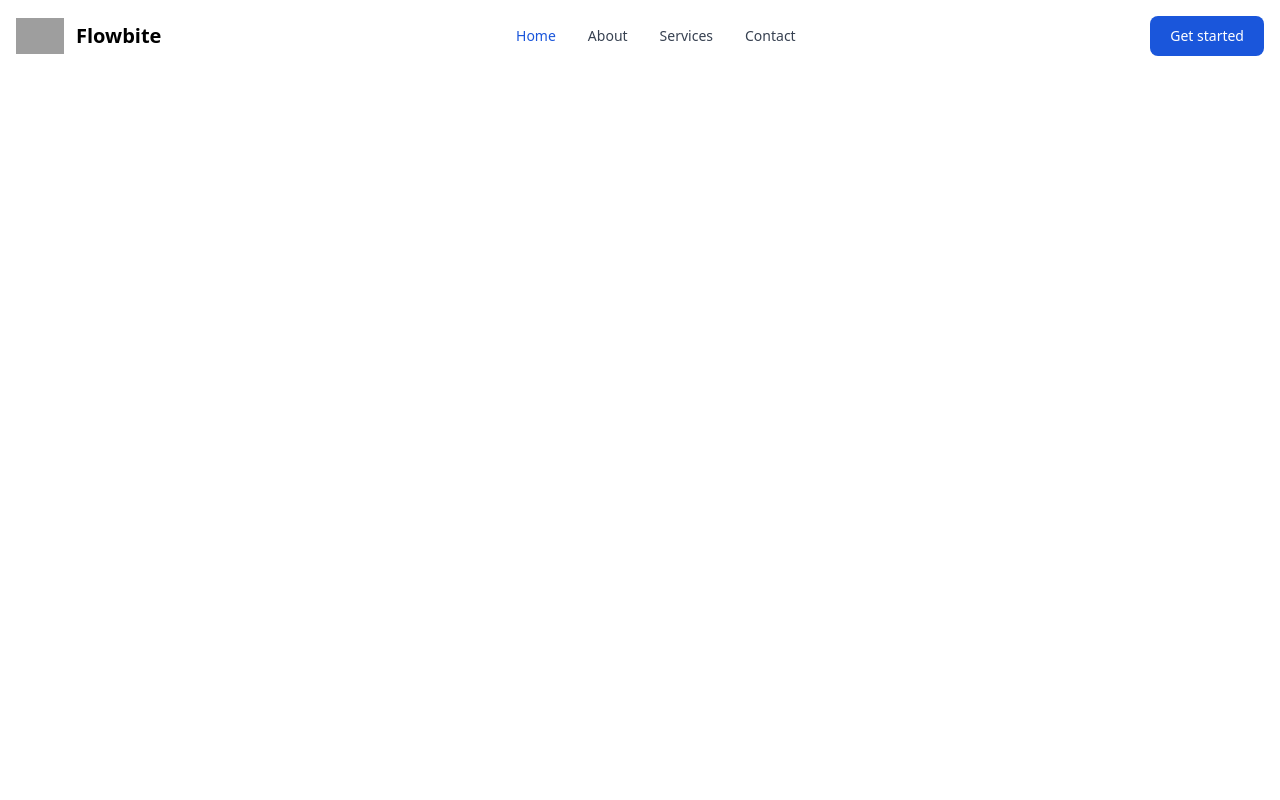
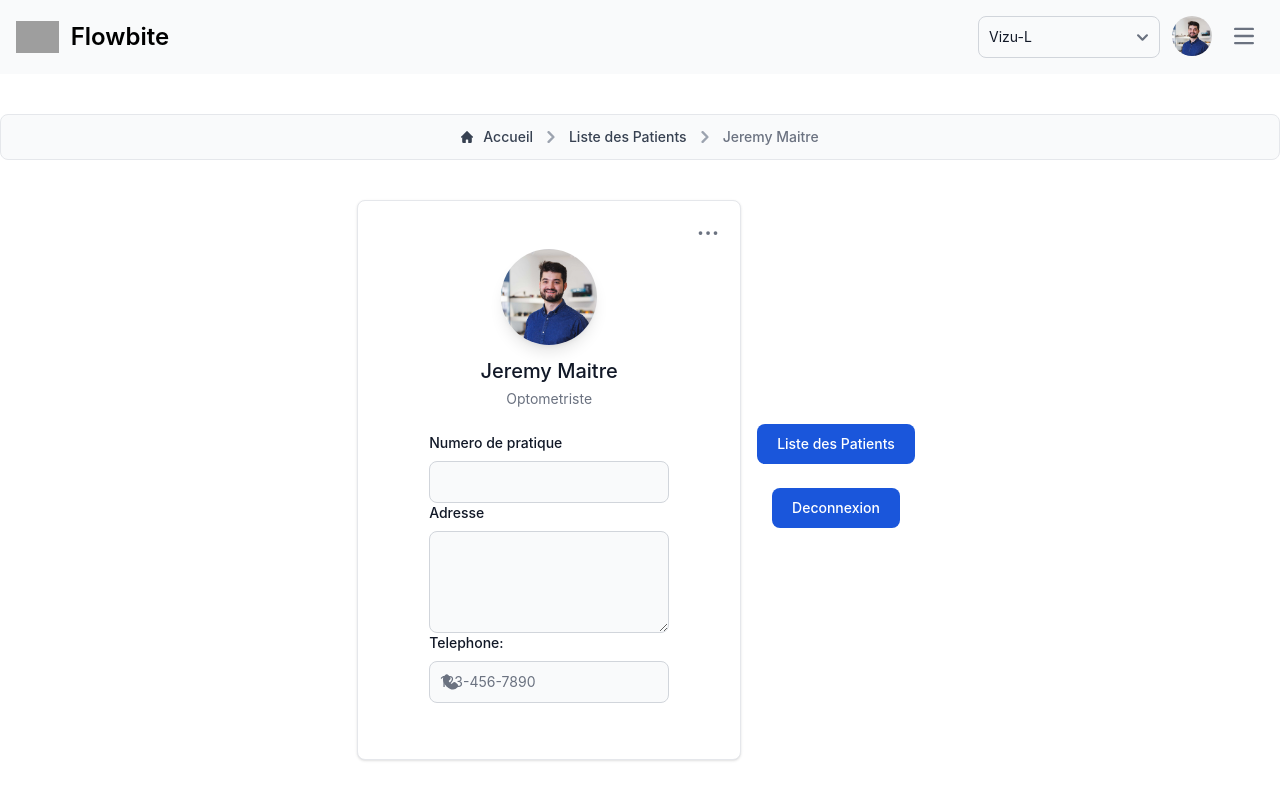
Before and after one commit to MathieuHoude/OptoGo, a Flask app: page / in a window 1280 px wide. Run offline with Flask 3, Linux system fonts and the light colour scheme; style sheets or scripts are compiled from the project's sources; some libraries are stand-ins or nearby versions; grey boxes are pictures that could not be loaded.

Commit message:
1er commit de mise en place des components reutilisable

```diff
--- a/requirements.txt
+++ b/requirements.txt
@@ -1,3 +1,4 @@
 flask==3.0.2
 mysql-connector-python==8.3.0
 python-dotenv==0.20.0
+fontawesomefree==6.5.1
--- /dev/null
+++ b/templates/breadcrumb.html
@@ -0,0 +1,35 @@
+
+<nav class="flex justify-center  px-5 py-3 text-gray-700 border border-gray-200 rounded-lg bg-gray-50 dark:bg-gray-800 dark:border-gray-700" aria-label="Breadcrumb">
+  <ol class="inline-flex items-center space-x-1 md:space-x-2 rtl:space-x-reverse">
+
+    <!--1ere partie - On va sans doute ajouter des condition selon les routes -->
+    <li class="inline-flex items-center">
+      <a href="#" class="inline-flex items-center text-sm font-medium text-gray-700 hover:text-blue-600 dark:text-gray-400 dark:hover:text-white">
+        <svg class="w-3 h-3 me-2.5" aria-hidden="true" xmlns="http://www.w3.org/2000/svg" fill="currentColor" viewBox="0 0 20 20">
+          <path d="m19.707 9.293-2-2-7-7a1 1 0 0 0-1.414 0l-7 7-2 2a1 1 0 0 0 1.414 1.414L2 10.414V18a2 2 0 0 0 2 2h3a1 1 0 0 0 1-1v-4a1 1 0 0 1 1-1h2a1 1 0 0 1 1 1v4a1 1 0 0 0 1 1h3a2 2 0 0 0 2-2v-7.586l.293.293a1 1 0 0 0 1.414-1.414Z"/>
+        </svg>
+        Accueil
+      </a>
+    </li>
+     <!--2eme partie - On va sans doute ajouter des condition selon les routes -->
+   <li>
+      <div class="flex items-center">
+        <svg class="rtl:rotate-180 block w-3 h-3 mx-1 text-gray-400 " aria-hidden="true" xmlns="http://www.w3.org/2000/svg" fill="none" viewBox="0 0 6 10">
+          <path stroke="currentColor" stroke-linecap="round" stroke-linejoin="round" stroke-width="2" d="m1 9 4-4-4-4"/>
+        </svg>
+        <a href="#" class="ms-1 text-sm font-medium text-gray-700 hover:text-blue-600 md:ms-2 dark:text-gray-400 dark:hover:text-white">Liste des Patients</a>
+      </div>
+    </li>
+     <!--3eme partie - On va sans doute ajouter des condition selon les routes -->
+    <li aria-current="page">
+      <div class="flex items-center">
+        <svg class="rtl:rotate-180  w-3 h-3 mx-1 text-gray-400" aria-hidden="true" xmlns="http://www.w3.org/2000/svg" fill="none" viewBox="0 0 6 10">
+          <path stroke="currentColor" stroke-linecap="round" stroke-linejoin="round" stroke-width="2" d="m1 9 4-4-4-4"/>
+        </svg>
+        <span class="ms-1 text-sm font-medium text-gray-500 md:ms-2 dark:text-gray-400">Jeremy Maitre</span>
+      </div>
+    </li>
+  </ol>
+</nav>
+
+<script src="https://cdnjs.cloudflare.com/ajax/libs/flowbite/2.2.1/flowbite.min.js"></script>
--- /dev/null
+++ b/templates/clinicSelection.html
@@ -0,0 +1,12 @@
+<form class="max-w-sm mx-auto mr-3">
+    <label for="clinic_select" class="sr-only">Underline select</label>
+    <select id="clinic_select"
+            class="bg-gray-50 border border-gray-300 text-gray-900 text-sm rounded-lg focus:ring-blue-500 focus:border-blue-500 block w-full p-2.5 dark:bg-gray-700 dark:border-gray-600 dark:placeholder-gray-400 dark:text-white dark:focus:ring-blue-500 dark:focus:border-blue-500">
+        <option>Vizu-L</option>
+        <option>Voskins</option>
+        <option>New-Look St-Denis</option>
+    </select>
+</form>
+
+  <!-- JS pour faire fonctionner Flowbite -->
+<script src="https://cdnjs.cloudflare.com/ajax/libs/flowbite/2.2.1/flowbite.min.js"></script>
--- a/templates/index.html
+++ b/templates/index.html
@@ -7,57 +7,38 @@
     <meta name="viewport" content="width=device-width, initial-scale=1.0">
     <title>Flowbite Flask</title>
     <link rel="stylesheet" href="{{url_for('static',filename='dist/css/output.css')}}">
+    <link rel="stylesheet" href="https://cdnjs.cloudflare.com/ajax/libs/font-awesome/5.15.4/css/all.min.css">
+    <link href="https://cdnjs.cloudflare.com/ajax/libs/flowbite/2.3.0/flowbite.min.css" rel="stylesheet"/>
 </head>
 
 <body>
-    <nav class="bg-white border-gray-200 px-2 sm:px-4 py-2.5 rounded dark:bg-gray-900">
-        <div class="container flex flex-wrap items-center justify-between mx-auto">
-            <a href="https://flowbite.com/" class="flex items-center">
-                <img src="https://flowbite.com/docs/images/logo.svg" class="h-6 mr-3 sm:h-9" alt="Flowbite Logo">
-                <span class="self-center text-xl font-semibold whitespace-nowrap dark:text-white">Flowbite</span>
-            </a>
-            <div class="flex md:order-2">
-                <button type="button"
-                    class="text-white bg-blue-700 hover:bg-blue-800 focus:ring-4 focus:outline-none focus:ring-blue-300 font-medium rounded-lg text-sm px-5 py-2.5 text-center mr-3 md:mr-0 dark:bg-blue-600 dark:hover:bg-blue-700 dark:focus:ring-blue-800">Get
-                    started</button>
-                <button data-collapse-toggle="navbar-cta" type="button"
-                    class="inline-flex items-center p-2 text-sm text-gray-500 rounded-lg md:hidden hover:bg-gray-100 focus:outline-none focus:ring-2 focus:ring-gray-200 dark:text-gray-400 dark:hover:bg-gray-700 dark:focus:ring-gray-600"
-                    aria-controls="navbar-cta" aria-expanded="false">
-                    <span class="sr-only">Open main menu</span>
-                    <svg class="w-6 h-6" aria-hidden="true" fill="currentColor" viewBox="0 0 20 20"
-                        xmlns="http://www.w3.org/2000/svg">
-                        <path fill-rule="evenodd"
-                            d="M3 5a1 1 0 011-1h12a1 1 0 110 2H4a1 1 0 01-1-1zM3 10a1 1 0 011-1h12a1 1 0 110 2H4a1 1 0 01-1-1zM3 15a1 1 0 011-1h12a1 1 0 110 2H4a1 1 0 01-1-1z"
-                            clip-rule="evenodd"></path>
-                    </svg>
-                </button>
-            </div>
-            <div class="items-center justify-between hidden w-full md:flex md:w-auto md:order-1" id="navbar-cta">
-                <ul
-                    class="flex flex-col p-4 mt-4 border border-gray-100 rounded-lg bg-gray-50 md:flex-row md:space-x-8 md:mt-0 md:text-sm md:font-medium md:border-0 md:bg-white dark:bg-gray-800 md:dark:bg-gray-900 dark:border-gray-700">
-                    <li>
-                        <a href="#"
-                            class="block py-2 pl-3 pr-4 text-white bg-blue-700 rounded md:bg-transparent md:text-blue-700 md:p-0 dark:text-white"
-                            aria-current="page">Home</a>
-                    </li>
-                    <li>
-                        <a href="#"
-                            class="block py-2 pl-3 pr-4 text-gray-700 rounded hover:bg-gray-100 md:hover:bg-transparent md:hover:text-blue-700 md:p-0 md:dark:hover:text-white dark:text-gray-400 dark:hover:bg-gray-700 dark:hover:text-white md:dark:hover:bg-transparent dark:border-gray-700">About</a>
-                    </li>
-                    <li>
-                        <a href="#"
-                            class="block py-2 pl-3 pr-4 text-gray-700 rounded hover:bg-gray-100 md:hover:bg-transparent md:hover:text-blue-700 md:p-0 md:dark:hover:text-white dark:text-gray-400 dark:hover:bg-gray-700 dark:hover:text-white md:dark:hover:bg-transparent dark:border-gray-700">Services</a>
-                    </li>
-                    <li>
-                        <a href="#"
-                            class="block py-2 pl-3 pr-4 text-gray-700 rounded hover:bg-gray-100 md:hover:bg-transparent md:hover:text-blue-700 md:p-0 md:dark:hover:text-white dark:text-gray-400 dark:hover:bg-gray-700 dark:hover:text-white md:dark:hover:bg-transparent dark:border-gray-700">Contact</a>
-                    </li>
-                </ul>
-            </div>
+<div id="nav-bar" class="mb-10">
+    {% include "navbar.html" %}
+</div>
+
+<div id="breadcrumb" class="mb-10">
+    {% include "breadcrumb.html" %}
+</div>
+
+<div class="flex justify-center space-x-4">
+    <div id="optometrist-card" class="w-96">{% include "optometrist_card.html" %}</div>
+    <div class=" flex flex-col items-center justify-center space-y-4">
+
+        <div>
+            <button type="button"
+                    class="text-white bg-blue-700 hover:bg-blue-800 focus:ring-4 focus:ring-blue-300 font-medium rounded-lg text-sm px-5 py-2.5 me-2 mb-2 dark:bg-blue-600 dark:hover:bg-blue-700 focus:outline-none dark:focus:ring-blue-800">
+                Liste des Patients
+            </button>
         </div>
-    </nav>
+        <div>
+            <button type="button"
+                    class=" text-white bg-blue-700 hover:bg-blue-800 focus:ring-4 focus:ring-blue-300 font-medium rounded-lg text-sm px-5 py-2.5 me-2 mb-2 dark:bg-blue-600 dark:hover:bg-blue-700 focus:outline-none dark:focus:ring-blue-800">
+                Deconnexion
+            </button>
+        </div>
+    </div>
+</div>
 
-    <script src="https://cdnjs.cloudflare.com/ajax/libs/flowbite/2.2.1/flowbite.min.js"></script>
 </body>
 
 </html>
--- /dev/null
+++ b/templates/navbar.html
@@ -0,0 +1,43 @@
+<nav class="border-gray-200 bg-gray-50 dark:bg-gray-800 dark:border-gray-700">
+    <div class="max-w-screen-xl flex flex-wrap items-center justify-between mx-auto p-4">
+        <a class="flex items-center space-x-3 rtl:space-x-reverse" href="#">
+            <img alt="Flowbite Logo" class="h-8" src="https://flowbite.com/docs/images/logo.svg"/>
+            <span class="self-center text-2xl font-semibold whitespace-nowrap dark:text-white">Flowbite</span>
+        </a>
+
+        <div class="flex">
+            <!-- Selection des cliniques, on pourra changer au besoins quand on aura le back -->
+            {% include "clinicSelection.html" %}
+            <!-- Avatar via Gravatar -->
+            <img class="mr-3 w-10 h-10 rounded-full" src="/static/assets/jeremy_maitre.png"/>
+            <button aria-controls="navbar-hamburger" aria-expanded="false"
+                    class="inline-flex items-center justify-center p-2 w-10 h-10 text-sm text-gray-500 rounded-lg hover:bg-gray-100 focus:outline-none focus:ring-2 focus:ring-gray-200 dark:text-gray-400 dark:hover:bg-gray-700 dark:focus:ring-gray-600"
+                    data-collapse-toggle="navbar-hamburger" type="button">
+                <span class="sr-only">Open main menu</span>
+                <svg class="w-5 h-5" aria-hidden="true" xmlns="http://www.w3.org/2000/svg" fill="none"
+                     viewBox="0 0 17 14">
+                    <path stroke="currentColor" stroke-linecap="round" stroke-linejoin="round" stroke-width="2"
+                          d="M1 1h15M1 7h15M1 13h15"/>
+                </svg>
+            </button>
+        </div>
+
+        <!-- Simple hamburger de flowbite qu'on pourra custom -->
+        <div class="hidden w-full" id="navbar-hamburger">
+            <ul class="flex flex-col font-medium mt-4 rounded-lg bg-gray-50 dark:bg-gray-800 dark:border-gray-700">
+                <li>
+                    <a aria-current="page" class="block py-2 px-3 text-white bg-blue-700 rounded dark:bg-blue-600"
+                       href="#">Liste des Patients</a>
+                </li>
+                <li>
+                    <a class="block py-2 px-3 text-gray-900 rounded hover:bg-gray-100 dark:text-gray-400 dark:hover:bg-gray-700 dark:hover:text-white"
+                       href="#">Deconnexion</a>
+                </li>
+            </ul>
+        </div>
+
+
+    </div>
+</nav>
+  <!-- JS pour faire fonctionner Flowbite -->
+<script src="https://cdnjs.cloudflare.com/ajax/libs/flowbite/2.2.1/flowbite.min.js"></script>
--- /dev/null
+++ b/templates/optometrist_card.html
@@ -0,0 +1,118 @@
+<div class="w-full max-w-sm bg-white border border-gray-200 rounded-lg shadow dark:bg-gray-800 dark:border-gray-700">
+    <div class="flex justify-end px-4 pt-4">
+        <button id="dropdownButton" data-dropdown-toggle="dropdown"
+                class="inline-block text-gray-500 dark:text-gray-400 hover:bg-gray-100 dark:hover:bg-gray-700 focus:ring-4 focus:outline-none focus:ring-gray-200 dark:focus:ring-gray-700 rounded-lg text-sm p-1.5"
+                type="button">
+            <span class="sr-only">Open dropdown</span>
+            <svg class="w-5 h-5" aria-hidden="true" xmlns="http://www.w3.org/2000/svg" fill="currentColor"
+                 viewBox="0 0 16 3">
+                <path d="M2 0a1.5 1.5 0 1 1 0 3 1.5 1.5 0 0 1 0-3Zm6.041 0a1.5 1.5 0 1 1 0 3 1.5 1.5 0 0 1 0-3ZM14 0a1.5 1.5 0 1 1 0 3 1.5 1.5 0 0 1 0-3Z"/>
+            </svg>
+        </button>
+        <!-- Dropdown menu -->
+        <div id="dropdown"
+             class="z-10 hidden text-base list-none bg-white divide-y divide-gray-100 rounded-lg shadow w-44 dark:bg-gray-700">
+            <ul class="py-2" aria-labelledby="dropdownButton">
+                <li>
+                    <a id="editButton"
+                       href="#"
+                       class="block px-4 py-2 text-sm text-gray-700 hover:bg-gray-100 dark:hover:bg-gray-600 dark:text-gray-200 dark:hover:text-white">Editer</a>
+                </li>
+            </ul>
+        </div>
+    </div>
+    <div class="flex flex-col items-center pb-10">
+        <img class="w-24 h-24 mb-3 rounded-full shadow-lg" src="/static/assets/jeremy_maitre.png" alt="Jeremy Maitre"/>
+        <h5 class="mb-1 text-xl font-medium text-gray-900 dark:text-white">Jeremy Maitre</h5>
+        <span class="text-sm text-gray-500 dark:text-gray-400">Optometriste</span>
+        <div class="flex mt-4 md:mt-6">
+
+            <form class="max-w-sm mx-auto">
+                <div>
+                    <label for="opto-number-input" class="block mb-2 text-sm font-medium text-gray-900 dark:text-white">Numero
+                        de pratique</label>
+                    <input readonly type="number" id="opto-number-input" aria-describedby="helper-text-explanation"
+                           class="bg-gray-50 border border-gray-300 text-gray-900 text-sm rounded-lg focus:ring-blue-500 focus:border-blue-500 block w-full p-2.5 dark:bg-gray-700 dark:border-gray-600 dark:placeholder-gray-400 dark:text-white dark:focus:ring-blue-500 dark:focus:border-blue-500"
+                           required/>
+                </div>
+                <div>
+                    <label for="adresse-input"
+                           class="block mb-2 text-sm font-medium text-gray-900 dark:text-white">Adresse</label>
+                    <textarea readonly id="adresse-input" rows="4"
+                              class="block p-2.5 w-full text-sm text-gray-900 bg-gray-50 rounded-lg border border-gray-300 focus:ring-blue-500 focus:border-blue-500 dark:bg-gray-700 dark:border-gray-600 dark:placeholder-gray-400 dark:text-white dark:focus:ring-blue-500 dark:focus:border-blue-500"></textarea>
+                </div>
+                <div>
+
+                    <label for="phone-input" class="block mb-2 text-sm font-medium text-gray-900 dark:text-white">Telephone:</label>
+                    <div class="relative">
+                        <div class="absolute inset-y-0 start-0 top-0 flex items-center ps-3.5 pointer-events-none">
+                            <svg class="w-4 h-4 text-gray-500 dark:text-gray-400" aria-hidden="true"
+                                 xmlns="http://www.w3.org/2000/svg" fill="currentColor" viewBox="0 0 19 18">
+                                <path d="M18 13.446a3.02 3.02 0 0 0-.946-1.985l-1.4-1.4a3.054 3.054 0 0 0-4.218 0l-.7.7a.983.983 0 0 1-1.39 0l-2.1-2.1a.983.983 0 0 1 0-1.389l.7-.7a2.98 2.98 0 0 0 0-4.217l-1.4-1.4a2.824 2.824 0 0 0-4.218 0c-3.619 3.619-3 8.229 1.752 12.979C6.785 16.639 9.45 18 11.912 18a7.175 7.175 0 0 0 5.139-2.325A2.9 2.9 0 0 0 18 13.446Z"/>
+                            </svg>
+                        </div>
+                        <input readonly type="text" id="phone-input" aria-describedby="helper-text-explanation"
+                               class="bg-gray-50 border border-gray-300 text-gray-900 text-sm rounded-lg focus:ring-blue-500 focus:border-blue-500 block w-full ps-10 p-2.5  dark:bg-gray-700 dark:border-gray-600 dark:placeholder-gray-400 dark:text-white dark:focus:ring-blue-500 dark:focus:border-blue-500"
+                               pattern="[0-9]{3}-[0-9]{3}-[0-9]{4}" placeholder="123-456-7890" required/>
+                    </div>
+                </div>
+                <div class="flex justify-end px-4 pt-4">
+                    <button id="saveButton"
+                            class="hidden bg-blue-500 hover:bg-blue-700 text-white font-bold py-2 px-4 rounded mt-4">
+                        Enregistrer
+                    </button>
+                </div>
+            </form>
+
+        </div>
+    </div>
+</div>
+
+<script>
+    document.addEventListener('DOMContentLoaded', function () {
+        const editButton = document.getElementById('editButton');
+        const saveButton = document.getElementById('saveButton');
+        const numberInput = document.getElementById('opto-number-input');
+        const adresseInput = document.getElementById('adresse-input');
+        const phoneInput = document.getElementById('phone-input');
+
+        let numberInputValue; // ici on pourra ensuite recuperer les valeurs de l'opto
+        let adresseInputValue; // ici on pourra ensuite recuperer les valeurs de l'opto
+        let phoneInputValue; // ici on pourra ensuite recuperer les valeurs de l'opto
+
+        editButton.addEventListener('click', function () {
+            if (saveButton.classList.contains('hidden')) {
+                saveButton.classList.remove('hidden');
+
+                numberInputValue = numberInput.value;
+                adresseInputValue = adresseInput.value;
+                phoneInputValue = phoneInput.value;
+
+                numberInput.removeAttribute('readonly');
+                adresseInput.removeAttribute('readonly');
+                phoneInput.removeAttribute('readonly');
+            } else {
+                saveButton.classList.add('hidden');
+            }
+        });
+
+        saveButton.addEventListener('click', function () {
+            saveButton.classList.add('hidden');
+
+            numberInputValue = numberInput.value;
+            adresseInputValue = adresseInput.value;
+            phoneInputValue = phoneInput.value;
+
+            numberInput.placeholder = numberInputValue;
+            adresseInput.placeholder = adresseInputValue;
+            phoneInput.placeholder = phoneInputValue;
+
+            numberInput.setAttribute('readonly', 'readonly');
+            adresseInput.setAttribute('readonly', 'readonly');
+            phoneInput.setAttribute('readonly', 'readonly');
+        });
+    });
+</script>
+
+  <!-- JS pour faire fonctionner Flowbite -->
+<script src="https://cdnjs.cloudflare.com/ajax/libs/flowbite/2.2.1/flowbite.min.js"></script>
```
Also changed, not shown: static/assets/jeremy_maitre.png (added).
